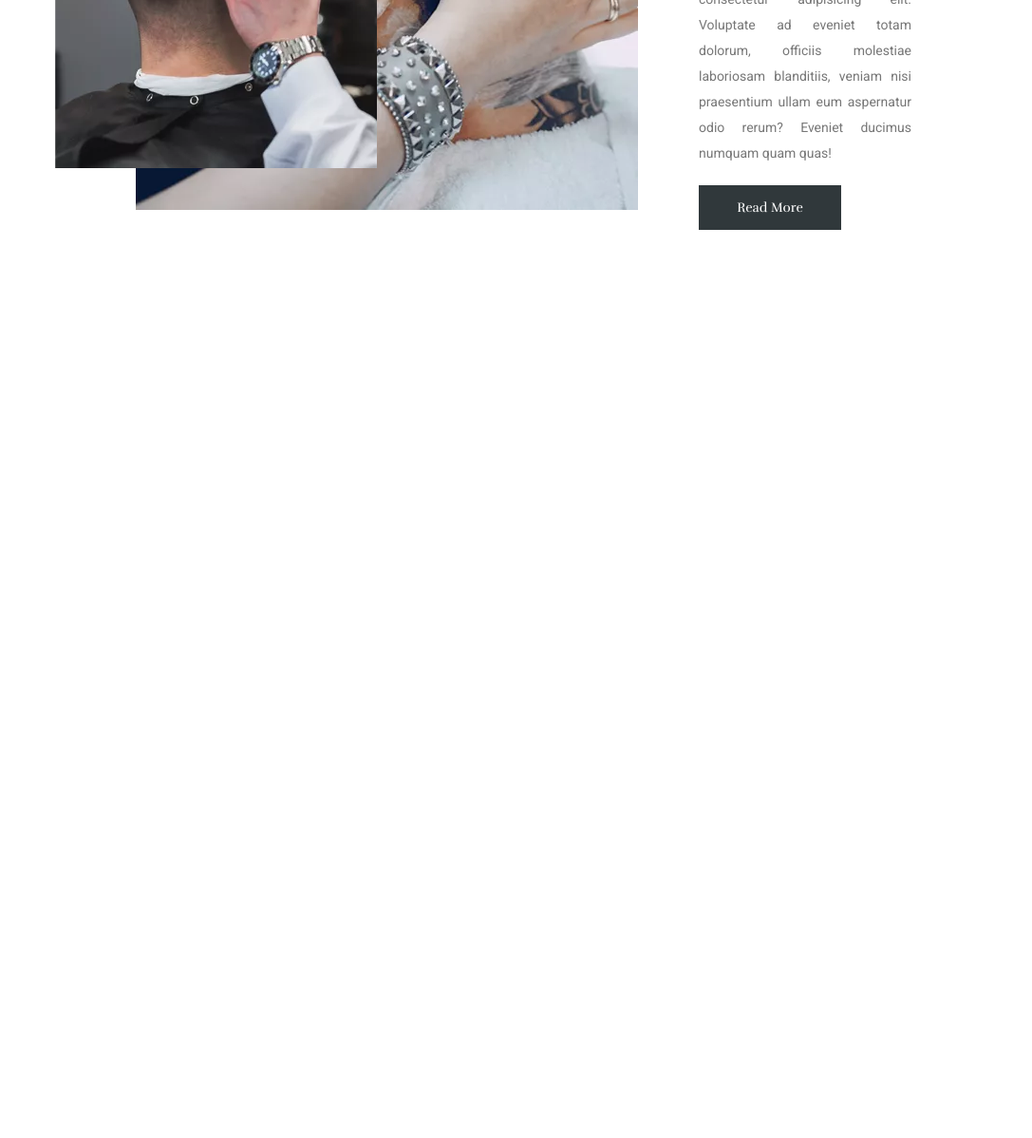
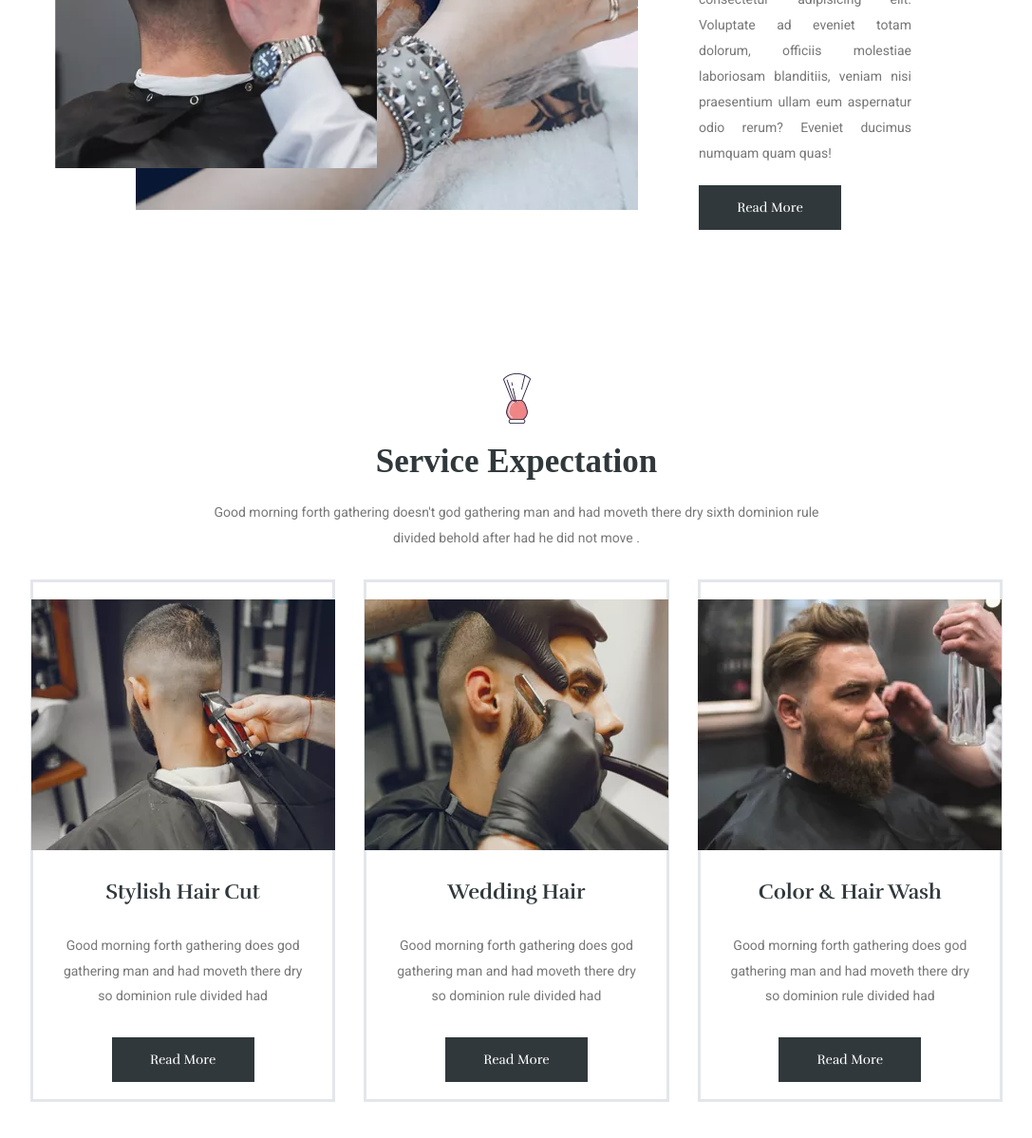
Before and after one commit to YousufMohammadi/hipstyle, a plain HTML site: page index.html in a window 1280 px wide. Shown: the part 1300-2498 px from the top of the page at 95% size, without its empty margins (96-1183 px from the left). Before the commit the page ends 1600 px from the top, so only its background shows below. Drawn offline with Linux system fonts and the light colour scheme.

Commit message:
services section finished

```diff
--- a/index.html
+++ b/index.html
@@ -65,5 +65,42 @@
         </div>
     </section>
     <!-- about section finished -->
+    <!-- services section started -->
+    <section class="services">
+        <div class="section-header">
+            <img src="images/section_tittle_icon.png" alt="icon">
+            <h1 class="section-title">Service Expectation</h1>
+            <span class="section-description">
+                Good morning forth gathering doesn't god gathering man and had moveth there dry sixth dominion rule divided behold after had he did not move .
+            </span>
+        </div>
+        <div class="card-container">
+            <div class="card">
+                <img src="images/single_service_1.png" alt="services">
+                <h2 class="card-title">Stylish Hair Cut</h2>
+                <span class="card-description">
+                    Good morning forth gathering does god gathering man and had moveth there dry so dominion rule divided had
+                </span>
+                <a href="#" class="about-btn">read more</a>
+            </div>
+            <div class="card">
+                <img src="images/single_service_2.png" alt="services">
+                <h2 class="card-title">Wedding Hair</h2>
+                <span class="card-description">
+                    Good morning forth gathering does god gathering man and had moveth there dry so dominion rule divided had
+                </span>
+                <a href="#" class="about-btn">read more</a>
+            </div>
+            <div class="card">
+                <img src="images/single_service_3.png" alt="services">
+                <h2 class="card-title">Color & Hair Wash</h2>
+                <span class="card-description">
+                    Good morning forth gathering does god gathering man and had moveth there dry so dominion rule divided had
+                </span>
+                <a href="#" class="about-btn">read more</a>
+            </div>
+        </div>
+    </section>
+    <!-- services section finished -->
 </body>
 </html>
--- a/style.css
+++ b/style.css
@@ -128,6 +128,7 @@
     flex-direction: row;
     justify-content: space-between;
     align-items: center;
+    margin-bottom: 100px;
 }
 .about-images{
     width: 60%;
@@ -203,3 +204,70 @@
     color: #fff;
 }
 /* about section finished */
+/* services section started */
+.services{
+    width: 100%;
+    min-height: 110vh;
+    display: flex;
+    flex-direction: column;
+    justify-content: flex-start;
+    align-items: center;
+    gap: 30px;
+}
+.section-header{
+    width: 50%;
+    height: 180px;
+    display: flex;
+    flex-direction: column;
+    justify-content: center;
+    align-items: center;
+    gap: 20px;
+}
+.section-title{
+    font-size: 35px;
+    font-weight: 700;
+    color: #30383b;
+}
+.section-description{
+    font-size: 14px;
+    margin-bottom: 7px;
+    font-family: "Roboto", sans-serif;
+    color: #777777;
+    text-align: center;
+    line-height: 1.9;
+}
+.card-container{
+    width: 80%;
+    height: 100%;
+    display: flex;
+    flex-direction: row;
+    justify-content: center;
+    align-items: center;
+    gap: 30px;
+}
+.card{
+    width: calc(100% / 3 - 20px);
+    height: 550px;
+    border: 3px solid #e3e6ea;
+    display: flex;
+    flex-direction: column;
+    justify-content: center;
+    align-items: center;
+    gap: 30px;
+}
+.card-title{
+    font-size: 22px;
+    font-weight: 700;
+    text-transform: capitalize;
+    color: #30383b;
+    font-family: "Rufina", serif;
+}
+.card-description{
+    width: 80%;
+    text-align: center;
+    font-family: "Roboto", sans-serif;
+    line-height: 1.9;
+    font-size: 14px;
+    color: #777777;
+}
+/* services section finished */
```
